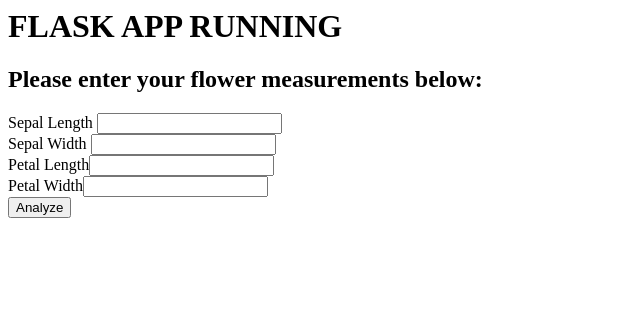
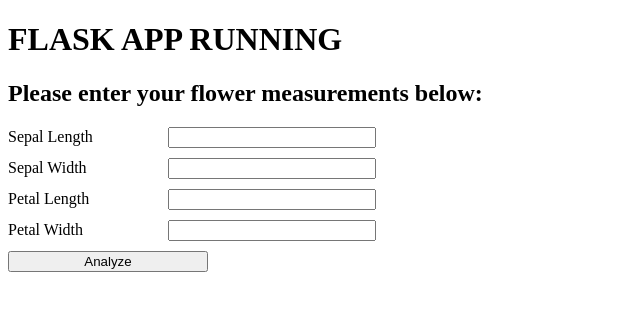
Before and after one commit to peterruler/iris-ann, a Flask app: page / in a window 1280 px wide. Shown: the top 311 px of the page, without its empty margins (0-640 px from the left). Run offline with Flask 2, Linux system fonts and the light colour scheme; parts of the project's set-up code (start-up, migrations or seed data) failed here and were passed over.

Commit message:
fresh commit

```diff
--- a/templates/home.html
+++ b/templates/home.html
@@ -1,15 +1,45 @@
+<!DOCTYPE html>
+<html lang="en">
+<head>
+    <meta charset="UTF-8">
+    <meta name="viewport" content="width=device-width, initial-scale=1.0">
+    <title>Flask App</title>
+    <style>
+        .form-group {
+            display: flex;
+            align-items: center;
+            margin-bottom: 10px;
+        }
+        .form-group label {
+            width: 150px; /* Set the width for labels */
+            margin-right: 10px;
+        }
+        .form-group input {
+            width: 200px; /* Set the width for input fields */
+        }
+    </style>
+</head>
+<body>
     <h1>FLASK APP RUNNING</h1>
     <h2>Please enter your flower measurements below:</h2>
-<form  method="POST">
+    <form method="POST">
         {# This hidden_tag is a CSRF security feature. #}
         {{ form.hidden_tag() }}
-    {{ form.sep_len.label }} {{form.sep_len}}
-    <br>
-    {{ form.sep_wid.label}} {{form.sep_wid}}
-    <br>
-    {{form.pet_len.label}}{{form.pet_len}}
-    <br>
-    {{form.pet_wid.label}}{{form.pet_wid}}
-    <br>
+        <div class="form-group">
+            {{ form.sep_len.label }} {{ form.sep_len }}
+        </div>
+        <div class="form-group">
+            {{ form.sep_wid.label }} {{ form.sep_wid }}
+        </div>
+        <div class="form-group">
+            {{ form.pet_len.label }} {{ form.pet_len }}
+        </div>
+        <div class="form-group">
+            {{ form.pet_wid.label }} {{ form.pet_wid }}
+        </div>
+        <div class="form-group">
             {{ form.submit() }}
+        </div>
     </form>
+</body>
+</html>
```
Also changed, not shown: templates/prediction.html (+34 -8 lines), README.md. Lines whose indentation alone changed are shown as unchanged.
